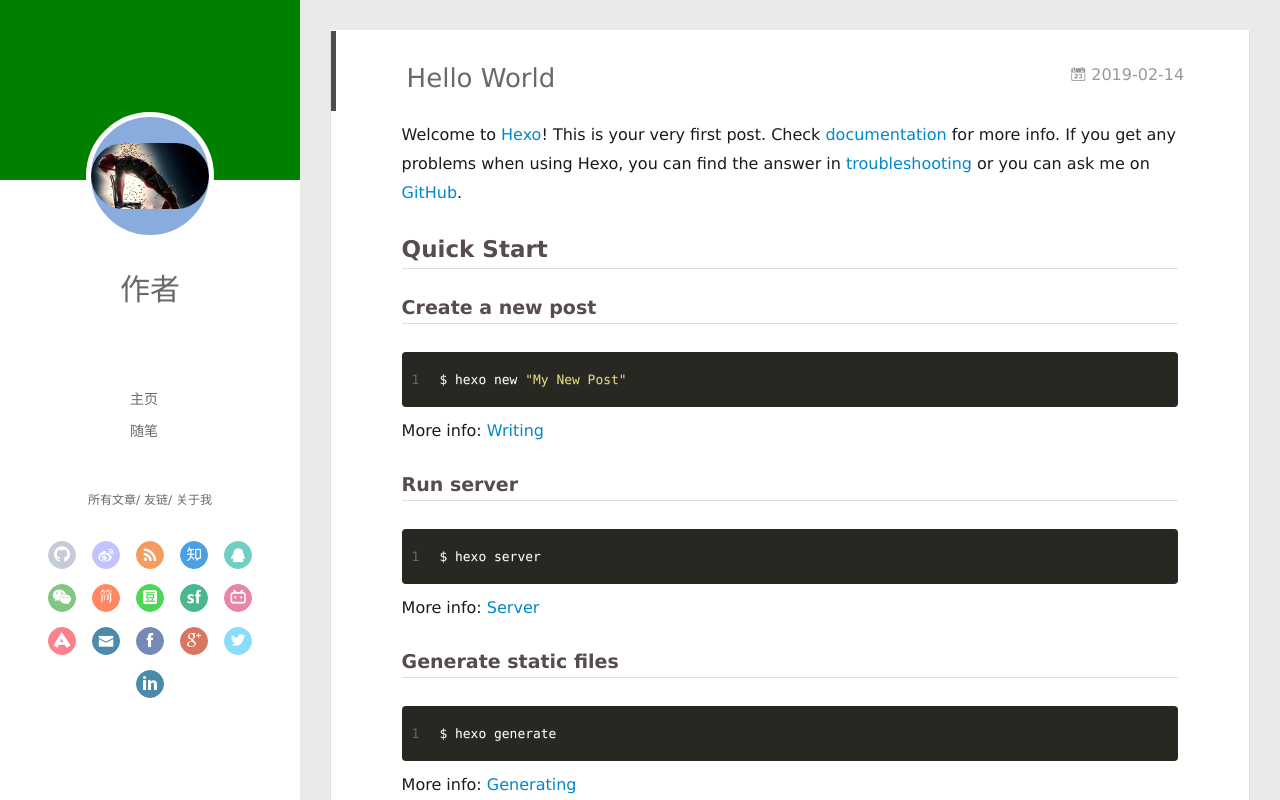
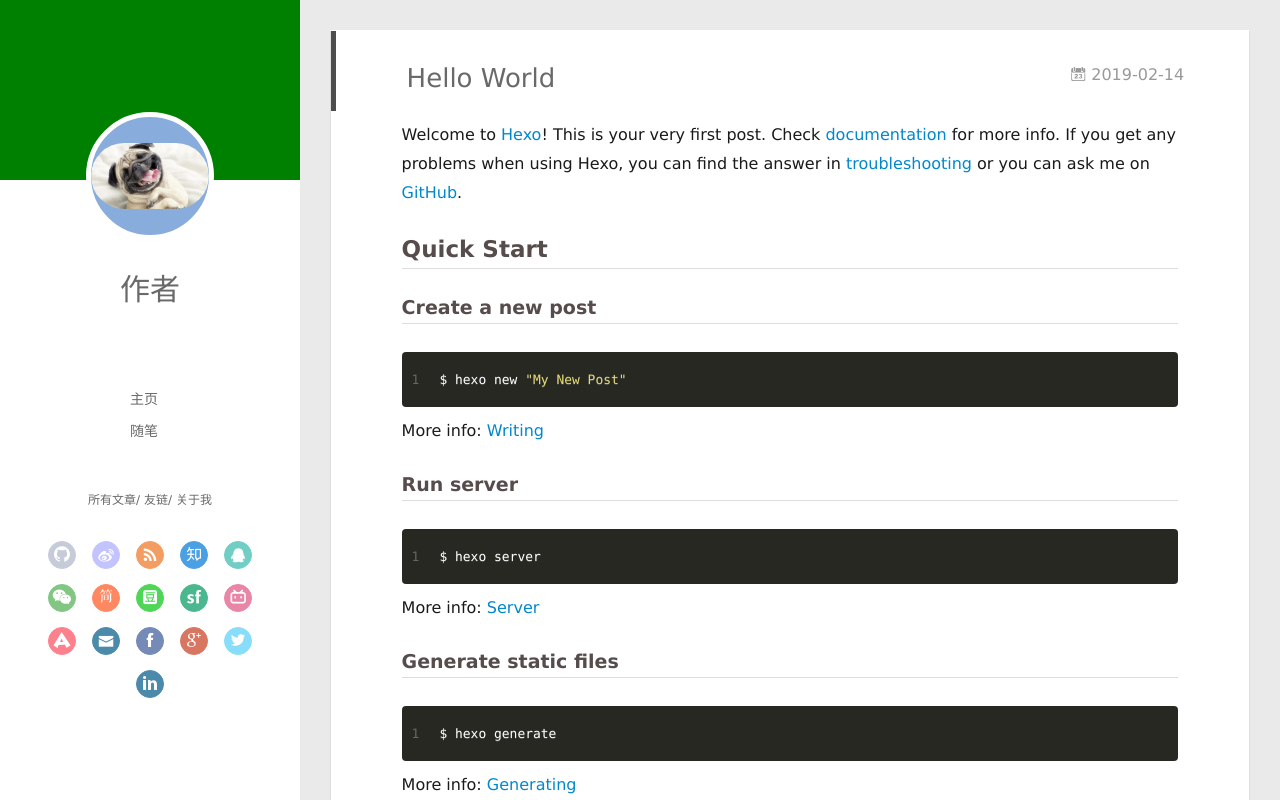
Before and after one commit to Zshutian/Zshutian.github.io, a plain HTML site: page 2019/02/14/hello-world/index.html in a window 1280 px wide. Drawn offline with Linux system fonts and the light colour scheme; no server answers.

Commit message:
Site updated: 2019-02-14 17:53:43

```diff
--- a/2019/02/14/hello-world/index.html
+++ b/2019/02/14/hello-world/index.html
@@ -48,7 +48,7 @@
 <div class="intrude-less">
 	<header id="header" class="inner">
 		<a href="/" class="profilepic">
-			<img src="/img/2.jpg" class="js-avatar">
+			<img src="/img/4.jpg" class="js-avatar">
 		</a>
 		<hgroup>
 		  <h1 class="header-author"><a href="/">作者</a></h1>
@@ -130,7 +130,7 @@
 	<div class="intrude-less">
 		<header id="header" class="inner">
 			<div class="profilepic">
-				<img src="/img/2.jpg" class="js-avatar">
+				<img src="/img/4.jpg" class="js-avatar">
 			</div>
 			<hgroup>
 			  <h1 class="header-author js-header-author">作者</h1>
```
Also changed, not shown: 2019/02/14/新一篇图文/index.html (+2 -2 lines), 2019/02/14/第一篇文章/index.html (+2 -2 lines), archives/2019/02/index.html (+2 -2 lines), archives/2019/index.html (+2 -2 lines), archives/index.html (+2 -2 lines), index.html (+2 -2 lines), tags/hexo/index.html (+2 -2 lines), tags/maekdown/index.html (+2 -2 lines), tags/博客/index.html (+2 -2 lines), img/4.jpg (added).
